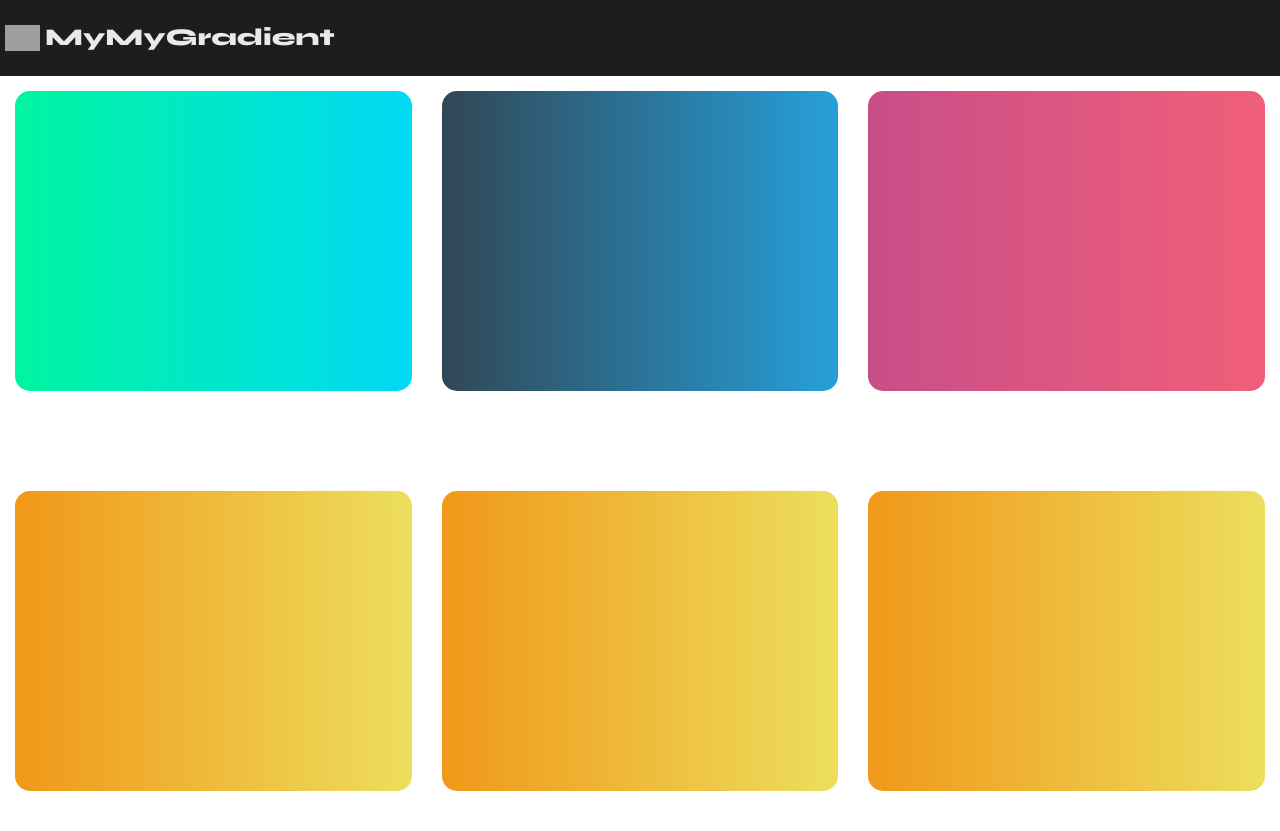
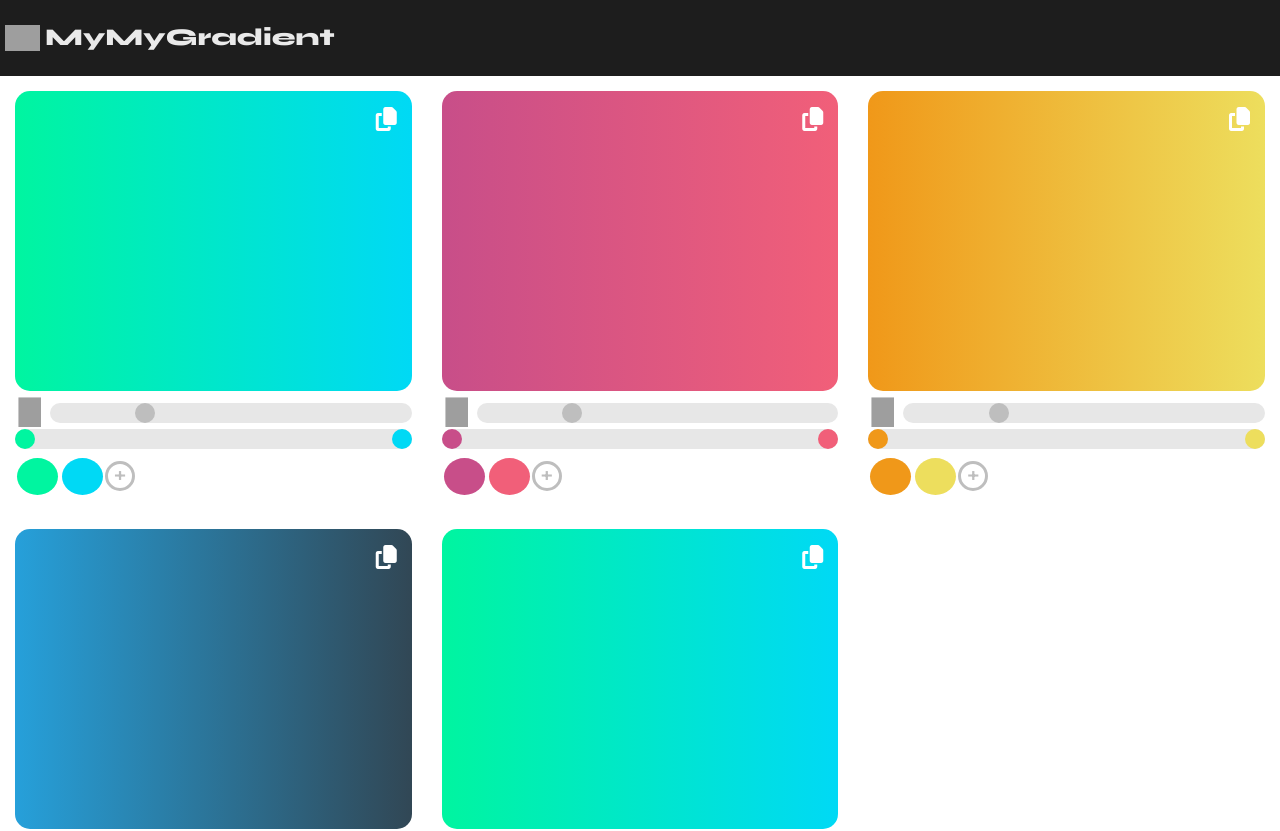
Before and after one commit to pablobenito2001/MyMyGradient-project, a Vue app: page / in a window 1280 px wide. Shown: the top 831 px of the page. Built offline with nearby package versions, Linux system fonts and the light colour scheme; grey boxes are pictures that could not be loaded.

Commit message:
card gradient es fixed and upgrade, you can change the gradient's color, can add two colors and change color's length, 14-04-23

```diff
--- a/index.html
+++ b/index.html
@@ -8,6 +8,7 @@
     <link rel="preconnect" href="https://fonts.googleapis.com">
     <link rel="preconnect" href="https://fonts.gstatic.com" crossorigin>
     <link href="https://fonts.googleapis.com/css2?family=Inter:wght@200&family=Syne:wght@600;800&display=fallback" rel="stylesheet">
+    <script src="https://kit.fontawesome.com/23d0aa95c9.js" crossorigin="anonymous" defer></script>
   </head>
   <body>
     <div id="app"></div>
--- a/public/data/gradients.json
+++ b/public/data/gradients.json
@@ -1,61 +1,72 @@
 [
     {
         "id": 0,
-        "gradient": "#00F5A0 0%, #00D9F5 100%",
+        "colors": [
+            {
+                "color": "#00F5A0",
+                "length": 0
+            },
+            {
+                "color": "#00D9F5",
+                "length": 100
+            }
+        ],
         "deg": 90
     },
     {
         "id": 1,
-        "gradient": "#314755 0%, #26A0DA 100%",
+        "colors": [
+            {
+                "color": "#C84E89",
+                "length": 0
+            },
+            {
+                "color": "#F15F79",
+                "length": 100
+            }
+        ],
         "deg": 90
     },
     {
         "id": 2,
-        "gradient": "#C84E89 0%, #F15F79 100%",
+        "colors": [
+            {
+                "color": "#F09819",
+                "length": 0
+            },
+            {
+                "color": "#EDDE5D",
+                "length": 100
+            }
+        ],
         "deg": 90
     },
     {
         "id": 3,
-        "gradient": "#F09819 0%, #EDDE5D 100%",
+        "colors": [
+            {
+                "color": "#26A0DA",
+                "length": 0
+            },
+            {
+                "color": "#314755",
+                "length": 100
+            }
+        ],
         "deg": 90
     },
     {
         "id": 4,
-        "gradient": "#F09819 0%, #EDDE5D 100%",
+        "colors": [
+            {
+                "color": "#00F5A0",
+                "length": 0
+            },
+            {
+                "color": "#00D9F5",
+                "length": 100
+            }
+        ],
         "deg": 90
-    },
-    {
-        "id": 5,
-        "gradient": "#F09819 0%, #EDDE5D 100%",
-        "deg": 90
-    },
-    {
-        "id": 6,
-        "gradient": "#F09819 0%, #EDDE5D 100%",
-        "deg": 90
-    },{
-        "id": 7,
-        "gradient": "#F09819 0%, #EDDE5D 100%",
-        "deg": 90
-    },
-    {
-        "id": 8,
-        "gradient": "#F09819 0%, #EDDE5D 100%",
-        "deg": 90
-    },
-    {
-        "id": 9,
-        "gradient": "#00F5A0 0%, #00D9F5 100%",
-        "deg": 90
-    },
-    {
-        "id": 10,
-        "gradient": "#F09819 0%, #EDDE5D 100%",
-        "deg": 90
-    },
-    {
-        "id": 11,
-        "gradient": "#C84E89 0%, #F15F79 100%",
-        "deg": 15
     }
 ]
--- a/src/components/GradientCard.vue
+++ b/src/components/GradientCard.vue
@@ -2,30 +2,184 @@
     <div class="Card">
         <div
         class="Card-gradient"
-        :style="{'background': `linear-gradient(${ deg }deg, ${ gradientColor })`}">
+        :style="{'background': `linear-gradient(${ degRef }deg, ${ stringColor }`, '--main-color': `${ gradientColor[0].color }`}"
+        >
+            <button class="Card-copy"><i class="fa-solid fa-copy" title="copy gradient"></i></button>
+        </div >
+        <div class="Card-controllerbox">
+            <img :src="range" alt="range input" title="range input" class="Card-svg" :style="{'transform': `rotate(${ degRef }deg)`}">
+            <input type="range" min="0" max="360" class="Card-range" v-model="degRef">
+        </div>
+        <div class="Card-lengthBox">
+            <input
+            type="range"
+            v-for="(item, index) in gradientColor"
+            :key="index"
+            :style="{'--color': item.color}"
+            class="Card-length"
+            max="100"
+            min="0"
+            v-model="item.length"
+            >
+        </div>
+        <div class="Card-inputColorBox">
+            <input
+            type="color"
+            v-for="(item, index) in gradientColor"
+            :key="index"
+            v-model="item.color"
+            class="Card-inputColor"
+            >
+            <div class="Card-addColor" @click="addColor" v-if="maxColors">+</div>
         </div>
     </div>
 </template>
 <script setup>
-    defineProps({
+    import { ref, watch } from 'vue';
+    import range from '../assets/svg/range_svg.svg';
+
+    const props = defineProps({
         gradientColor: {
             require: true,
-            type: String
+            type: Object
         },
         deg: {
             require: true,
             type: Number,
         }
-    })
+    });
+
+    const degRef = ref(props.deg);
+    const gradientColor = ref(props.gradientColor);
+    const stringColor = ref(null);
+    const maxColors = ref(true);
+
+    function reColor(){
+        stringColor.value = gradientColor.value.map(elem => {
+            return `${ elem.color } ${ elem.length }%`
+        }).join()
+    }
+
+    function addColor(){
+        gradientColor.value.forEach(elem => {
+            elem.length /= 2
+        })
+        gradientColor.value.push({color: '#34DCDF', length: 100});
+        if (gradientColor.value.length === 4) {
+            maxColors.value = false
+        }
+    }
+
+    reColor();
+
+    watch(gradientColor.value, reColor);
 </script>
 <style lang="scss" scoped>
     .Card{
         padding: 15px;
         background-color: transparent;
+        &:hover > .Card-gradient{
+                box-shadow: 0 0 15px 0px var(--main-color);
+        }
         &-gradient{
             width: 100%;
             height: 18.75rem;
             border-radius: .9375rem;
+            margin: 0 0 10px 0;
+            position: relative;
+            transition: box-shadow var(--transition-time) cubic-bezier(0.075, 0.82, 0.165, 1);
+        }
+        &-copy{
+            position: absolute;
+            font-size: 1.5em;
+            color: white;
+            right: .9375rem;
+            top: .9375rem;
+            cursor: pointer;
+            opacity: 1;
+            transition: box-shadow var(--transition-time) cubic-bezier(0.075, 0.82, 0.165, 1);
+            &:hover{
+                box-shadow: 0px 0px 5px var(--white);
+            }
+        }
+        &-controllerbox{
+            display: flex;
+            align-items: center;
+            justify-content: center;
+            gap: 5px;
+            width: 100%;
+        }
+        &-range{
+            width: 100%;
+            background-color: var(--grey);
+            border-radius: 10px;
+            height: 20px;
+            &::-webkit-slider-thumb{
+                -webkit-appearance: none;
+                height: 1.25rem;
+                width: 1.25rem;
+                border-radius: 50%;
+                background-color: #bebebe;
+                cursor: ew-resize;
+            }
+        }
+        &-svg{
+            max-width: 1.875rem;
+        }
+        &-inputColorBox{
+            display: flex;
+            align-items: center;
+        }
+        &-inputColor{
+            width: 2.8125rem;
+            height: 2.8125rem;
+            cursor: pointer;
+            &::-webkit-color-swatch {
+                border-radius: 50%;
+                border: none;
+            }
+            &::-moz-color-swatch {
+                border-radius: .9375rem;
+                border: none;
+            }
+        }
+        &-addColor{
+            width: 30px;
+            height: 30px;
+            border-radius: 50%;
+            background-color: transparent;
+            border: solid 3px #bebebe;
+            text-align: center;
+            font-size: 1.5em;
+            color: #bebebe;
+            cursor: pointer;
+        }
+        &-lengthBox{
+            width: 100%;
+            margin: 5px 0;
+            height: 1.25rem;
+            border-radius: .625rem;
+            position: relative;
+            background: var(--grey);
+        }
+        &-length{
+            width: 100%;
+            height: 1.25rem;
+            background-color: none;
+            position: absolute;
+            left: 0;
+            top: 50%;
+            transform: translateY(-50%);
+            pointer-events: none;
+            &::-webkit-slider-thumb{
+                pointer-events: auto;
+                appearance: none;
+                width: 1.25rem;
+                height: 1.25rem;
+                border-radius: 50%;
+                background: var(--color);
+                cursor: ew-resize;
+            }
         }
     }
 </style>
--- a/src/layout/GradientCardLayout.vue
+++ b/src/layout/GradientCardLayout.vue
@@ -10,7 +10,7 @@
     .GridCard{
         display: grid;
         grid-template-columns: repeat(auto-fit, minmax(22.5rem, 1fr));
-        grid-auto-rows: 25rem;
+        grid-auto-rows: auto;
         max-width: 2300px;
         margin: auto;
     }
--- a/src/modules/CardsWrapperModule.vue
+++ b/src/modules/CardsWrapperModule.vue
@@ -3,7 +3,7 @@
         <GradientCard
         v-for="item in data"
         :key="item.id"
-        :gradient-color="item.gradient"
+        :gradient-color="item.colors"
         :deg="item.deg"
         />
     </GradientCardLayout>
--- a/src/style.css
+++ b/src/style.css
@@ -11,6 +11,7 @@
       /* color general */
       --black: #1D1D1D;
       --white: #EFEFEF;
+      --grey: #e7e7e7;
 }
 
 * {
```
Also changed, not shown: src/assets/svg/copy_svg.svg (added), src/assets/svg/range_svg.svg (added).
